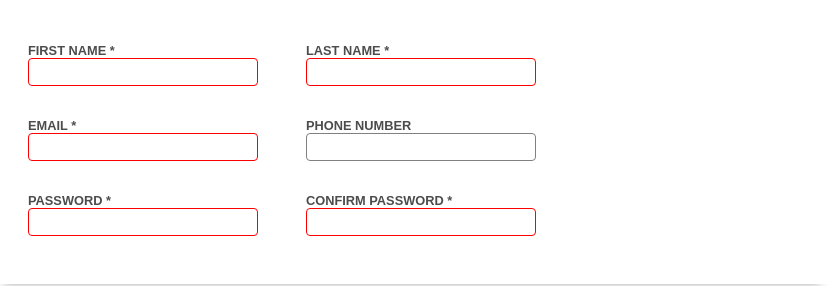
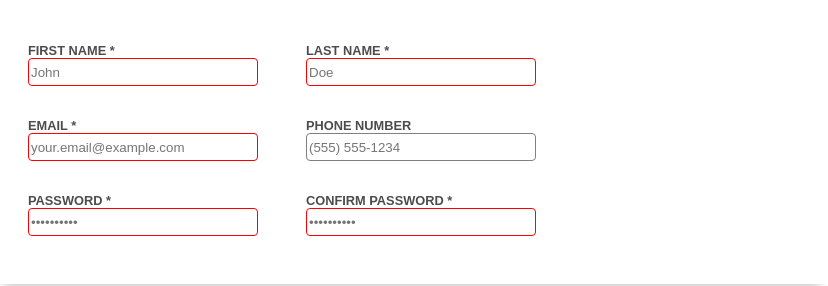
Before and after one commit to jozef-hudec-27/sign-up-form, a plain HTML site: page index.html in a window 1280 px wide. Shown: the part 285-571 px from the top of the page, 452-1280 px from the left. Drawn offline with Linux system fonts and the light colour scheme.

Commit message:
Add constraints to form inputs

```diff
--- a/index.html
+++ b/index.html
@@ -31,36 +31,36 @@
                 <div>
                     <p>
                         <label for="fname">First name <span aria-label="required">*</span></label>
-                        <input type="text" id="fname" required>
+                        <input type="text" id="fname" minlength="2" maxlength="20" placeholder="John" required>
                     </p>
 
                     <p>
                         <label for="lname">Last name <span aria-label="required">*</span></label>
-                        <input type="text" id="lname" required>
+                        <input type="text" id="lname" minlength="2" maxlength="20" placeholder="Doe" required>
                     </p>
                 </div>
 
                 <div>
                     <p>
                         <label for="email">Email <span aria-label="required">*</span></label>
-                        <input type="email" id="email" required>
+                        <input type="email" id="email" placeholder="your.email@example.com" required>
                     </p>
 
                     <p>
                         <label for="phone-number">Phone number</label>
-                        <input type="tel" id="phone-number">
+                        <input type="tel" id="phone-number" placeholder="(555) 555-1234">
                     </p>
                 </div>
 
                 <div>
                     <p>
                         <label for="password">Password <span aria-label="required">*</span></label>
-                        <input type="password" id="password" required>
+                        <input type="password" id="password" minlength="8" maxlength="50" placeholder="••••••••••" required>
                     </p>
 
                     <p>
                         <label for="confirm-password">Confirm password <span aria-label="required">*</span></label>
-                        <input type="password" id="confirm-password" required>
+                        <input type="password" id="confirm-password" minlength="8" maxlength="50" placeholder="••••••••••" required>
                     </p>
                 </div>
             </form>
@@ -68,7 +68,7 @@
 
         <button class="submit-btn" form="page-form">Create account</button>
 
-        <p>Already have an account? <a href="">Log in</a></p>
+        <p>Already have an account? <a href="#">Log in</a></p>
     </div>
 </body>
 </html>
```
